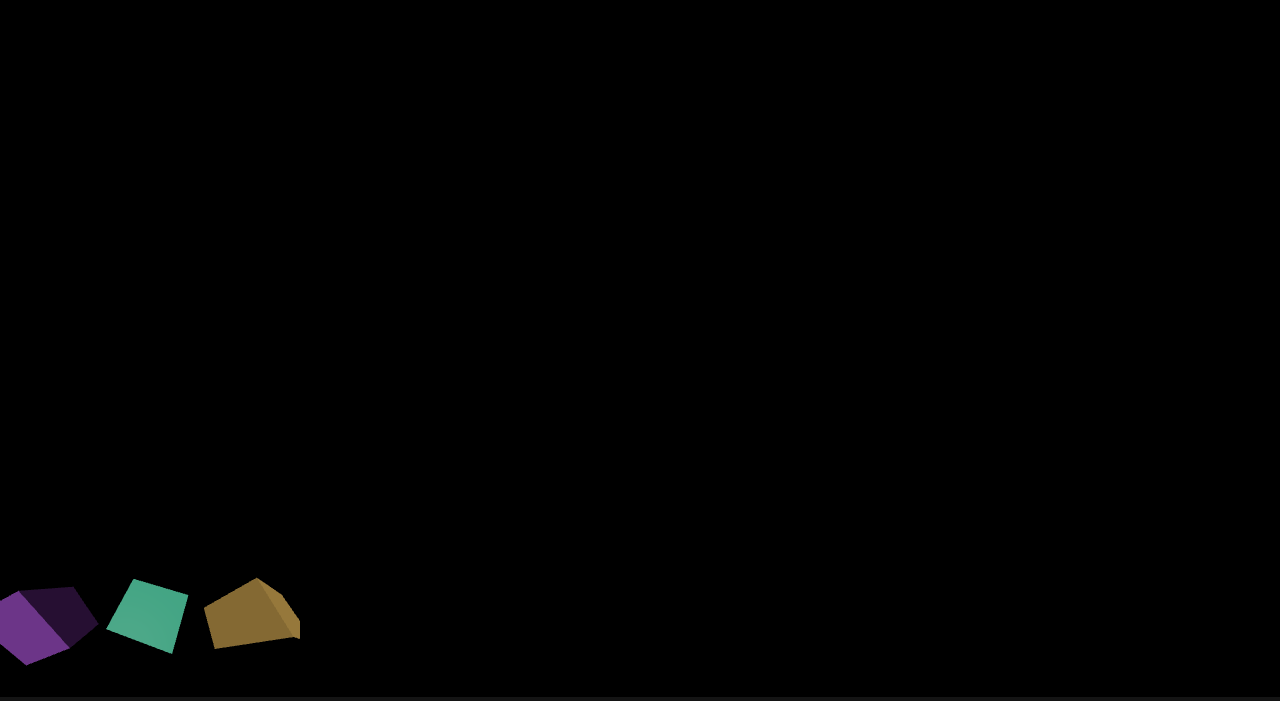
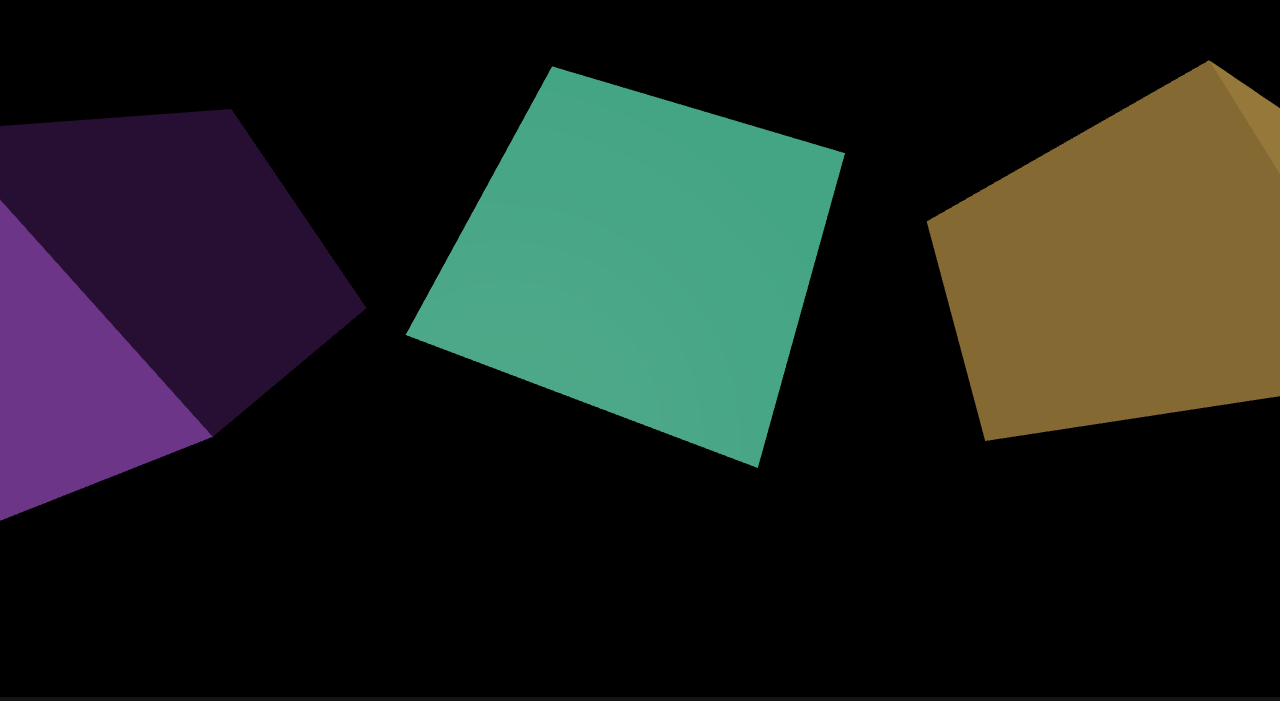
Before and after one commit to jimmyhogoboom/three-fundamentals, a website built with Vite: page index.html in a window 1280 px wide. Shown: the part 103-804 px from the top of the page. Built offline with nearby package versions, Linux system fonts and the light colour scheme; animation ran at ten frames a second.

Commit message:
properly display on full viewport

```diff
--- a/index.html
+++ b/index.html
@@ -5,16 +5,15 @@
   <meta charset="utf-8">
   <title>My first three.js app</title>
   <style>
-    html {
+    html, body {
+      margin: 0;
+      height: 100%;
+      background: rgb(20,20,20);
+    }
+    #c {
       width: 100%;
       height: 100%;
-    }
-
-    body {
-      margin: 0;
-      width: 100%;
-      height: 100%;
-      background: rgb(20,20,20);
+      display: block;
     }
   </style>
 </head>
--- a/main.js
+++ b/main.js
@@ -28,6 +28,29 @@ function directionalLight() {
   light.position.set(-1, 2, 4);
 
   return light;
+}
+
+function resizeCameraAspectToDisplaySize(canvas, camera) {
+  const width = canvas.clientWidth;
+  const height = canvas.clientHeight;
+  const needResize = canvas.width !== width || canvas.height !== height;
+  if (needResize) {
+    camera.aspect = width / height;
+    camera.updateProjectionMatrix();
+  }
+  return needResize;
+}
+
+function resizeRendererToDisplaySize(renderer) {
+  const canvas = renderer.domElement;
+  const pixelRatio = window.devicePixelRatio;
+  const width = canvas.clientWidth * pixelRatio | 0;
+  const height = canvas.clientHeight * pixelRatio | 0;
+  const needResize = canvas.width !== width || canvas.height !== height;
+  if (needResize) {
+    renderer.setSize(width, height, false);
+  }
+  return needResize;
 }
 
 function main() {
@@ -90,13 +113,9 @@ function main() {
   const render = time => {
     const timeSeconds = time * 0.001;
 
-    if (window.innerWidth != w) {
-      canvas.width = window.innerWidth;
-    }
+    resizeCameraAspectToDisplaySize(canvas, camera);
 
-    if (window.innerHeight != h) {
-      canvas.height = window.innerHeight;
-    }
+    resizeRendererToDisplaySize(renderer);
 
     ops.map(op => op({ time, timeSeconds }));
 
```
